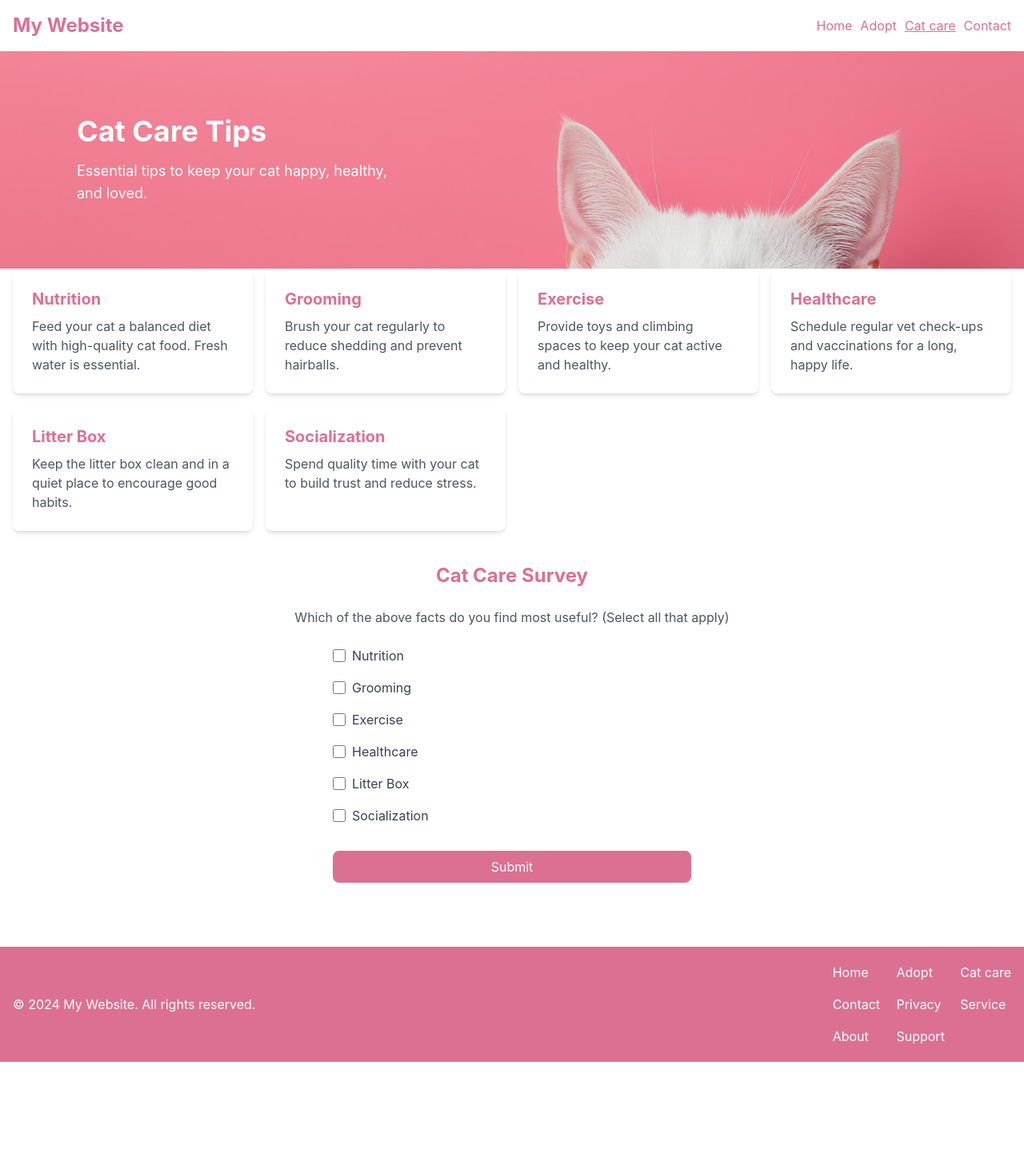
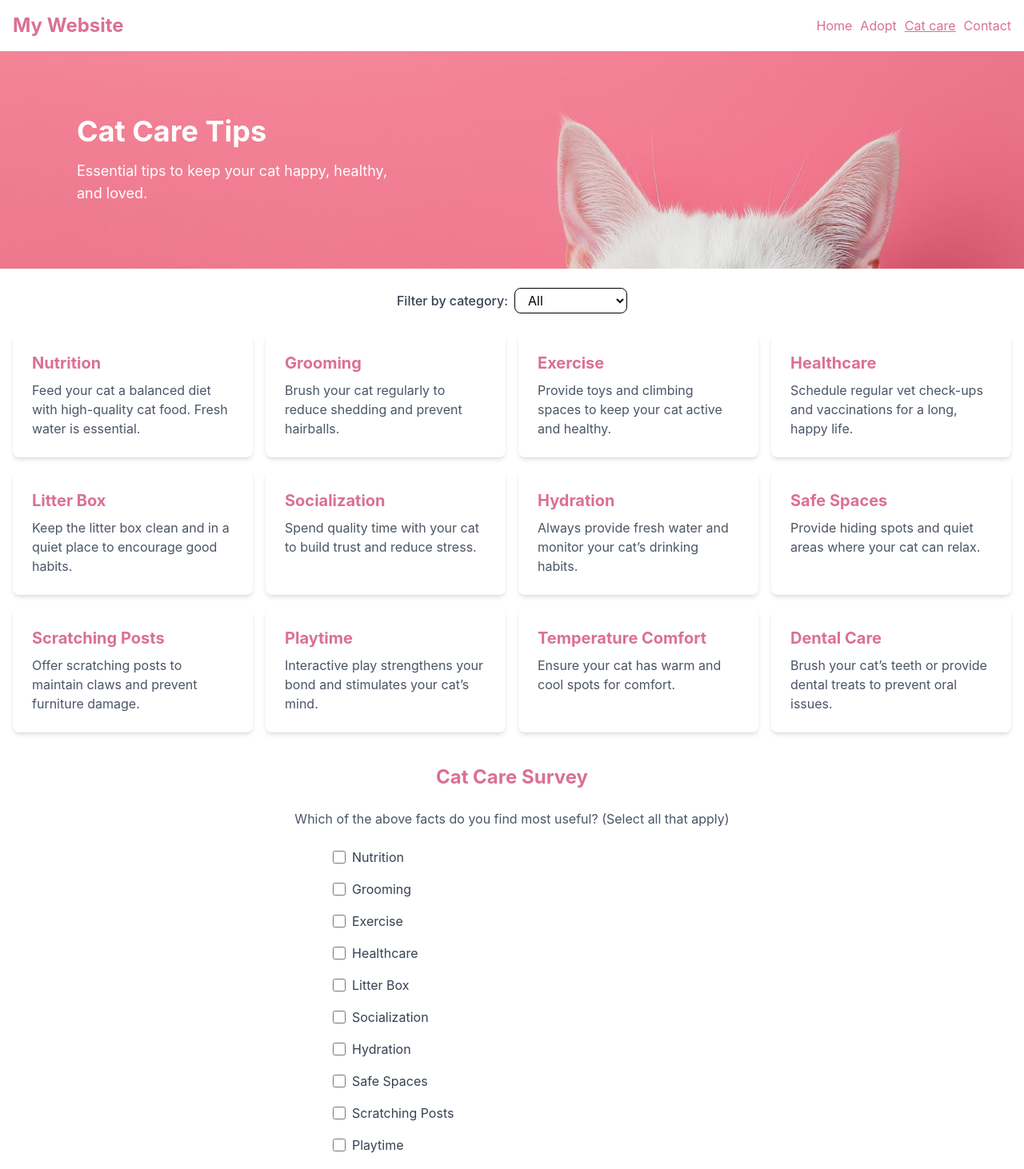
Before and after one commit to sahar-91/task3, a Next.js app: page /catCare in a window 1280 px wide. Shown: the top 1462 px of the page at 80% size. Before the commit the page ends 1328 px from the top, so only its background shows below. Built offline with nearby package versions, Linux system fonts and the light colour scheme.

Commit message:
filter category

```diff
--- a/app/catCare/page.tsx
+++ b/app/catCare/page.tsx
@@ -1,17 +1,31 @@
+"use client";
+import { useState } from "react";
 import Grid2 from "@/components/Grid2";
 import Banner from "@/components/Banner";
 import Choice from "@/components/choice";
-
-const facts = [
-  { title: "Nutrition", description: "Feed your cat a balanced diet with high-quality cat food. Fresh water is essential." },
-  { title: "Grooming", description: "Brush your cat regularly to reduce shedding and prevent hairballs." },
-  { title: "Exercise", description: "Provide toys and climbing spaces to keep your cat active and healthy." },
-  { title: "Healthcare", description: "Schedule regular vet check-ups and vaccinations for a long, happy life." },
-  { title: "Litter Box", description: "Keep the litter box clean and in a quiet place to encourage good habits." },
-  { title: "Socialization", description: "Spend quality time with your cat to build trust and reduce stress." },
-];
+import CategoryFilter from "@/components/CategoryFilter";
 
 export default function CatCare() {
+  const [category, setCategory] = useState("All");
+
+  const facts = [
+    { title: "Nutrition", description: "Feed your cat a balanced diet with high-quality cat food. Fresh water is essential.", category: "Health" },
+    { title: "Grooming", description: "Brush your cat regularly to reduce shedding and prevent hairballs.", category: "Care" },
+    { title: "Exercise", description: "Provide toys and climbing spaces to keep your cat active and healthy.", category: "Health" },
+    { title: "Healthcare", description: "Schedule regular vet check-ups and vaccinations for a long, happy life.", category: "Health" },
+    { title: "Litter Box", description: "Keep the litter box clean and in a quiet place to encourage good habits.", category: "Care" },
+    { title: "Socialization", description: "Spend quality time with your cat to build trust and reduce stress.", category: "Behavior" },
+    { title: "Hydration", description: "Always provide fresh water and monitor your cat’s drinking habits.", category: "Health" },
+    { title: "Safe Spaces", description: "Provide hiding spots and quiet areas where your cat can relax.", category: "Environment" },
+    { title: "Scratching Posts", description: "Offer scratching posts to maintain claws and prevent furniture damage.", category: "Behavior" },
+    { title: "Playtime", description: "Interactive play strengthens your bond and stimulates your cat’s mind.", category: "Behavior" },
+    { title: "Temperature Comfort", description: "Ensure your cat has warm and cool spots for comfort.", category: "Environment" },
+    { title: "Dental Care", description: "Brush your cat’s teeth or provide dental treats to prevent oral issues.", category: "Health" },
+  ];
+
+  const categories = ["All", ...new Set(facts.map(f => f.category))];
+  const filteredFacts = category === "All" ? facts : facts.filter(f => f.category === category);
+
   return (
     <>
       <Banner
@@ -19,7 +33,15 @@ export default function CatCare() {
         description="Essential tips to keep your cat happy, healthy, and loved."
         bgImage="/cat-banner.jpeg"
       />
-      <Grid2 items={facts} cardType="card2" />
+
+      {/* Category Filter Component */}
+      <CategoryFilter
+        categories={categories}
+        selected={category}
+        onChange={setCategory}
+      />
+
+      <Grid2 items={filteredFacts} cardType="card2" />
       <Choice facts={facts} />
     </>
   );
--- /dev/null
+++ b/components/CategoryFilter.js
@@ -0,0 +1,19 @@
+"use client";
+
+
+export default function CategoryFilter({ categories, selected, onChange }) {
+  return (
+    <div className="container mx-auto px-4 py-6 text-center">
+      <label className="mr-2 font-medium text-gray-700">Filter by category:</label>
+      <select
+        value={selected}
+        onChange={(e) => onChange(e.target.value)}
+        className="px-3 py-1 border rounded-lg"
+      >
+        {categories.map((cat, index) => (
+          <option key={index} value={cat}>{cat}</option>
+        ))}
+      </select>
+    </div>
+  );
+}
```
